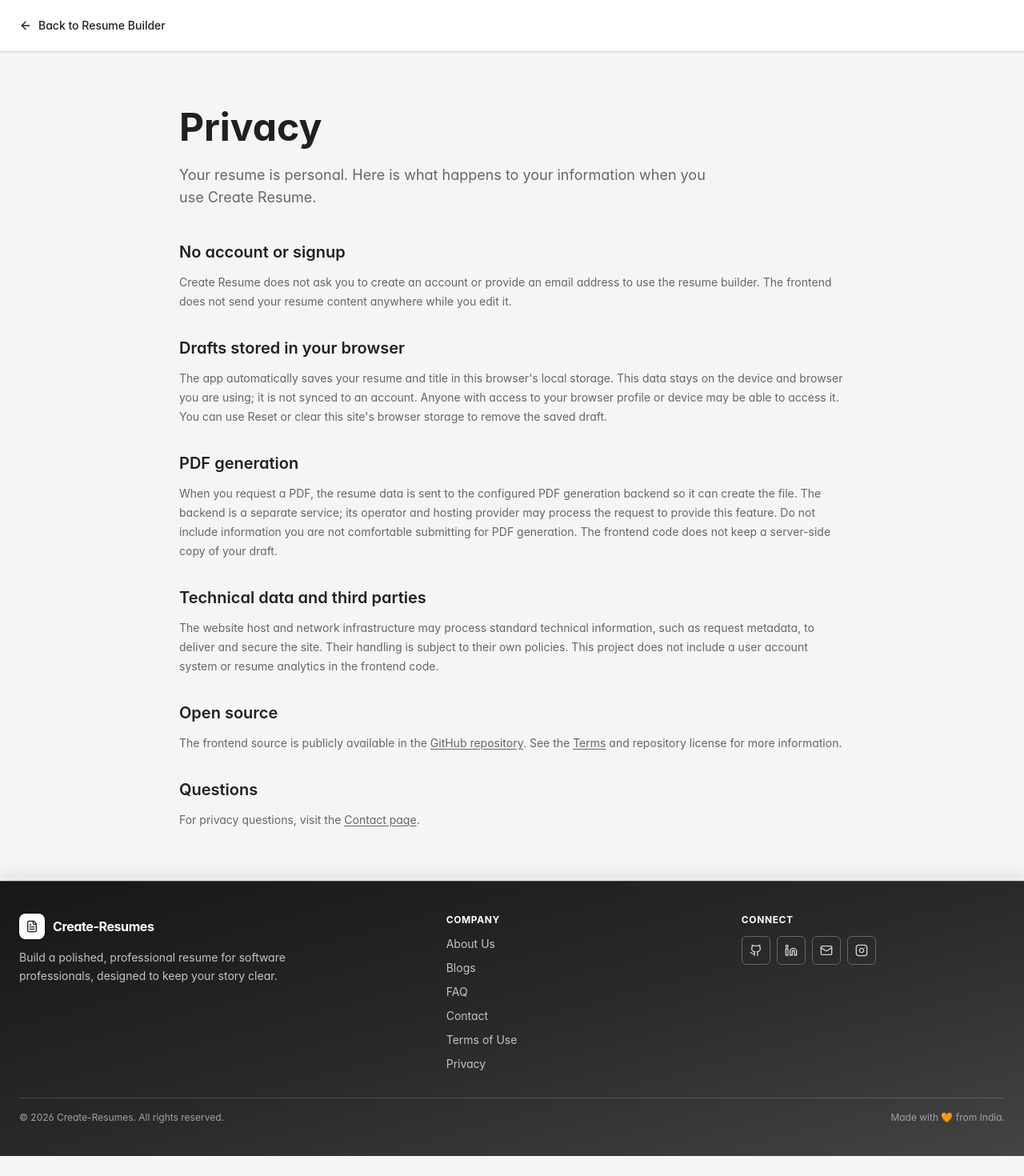
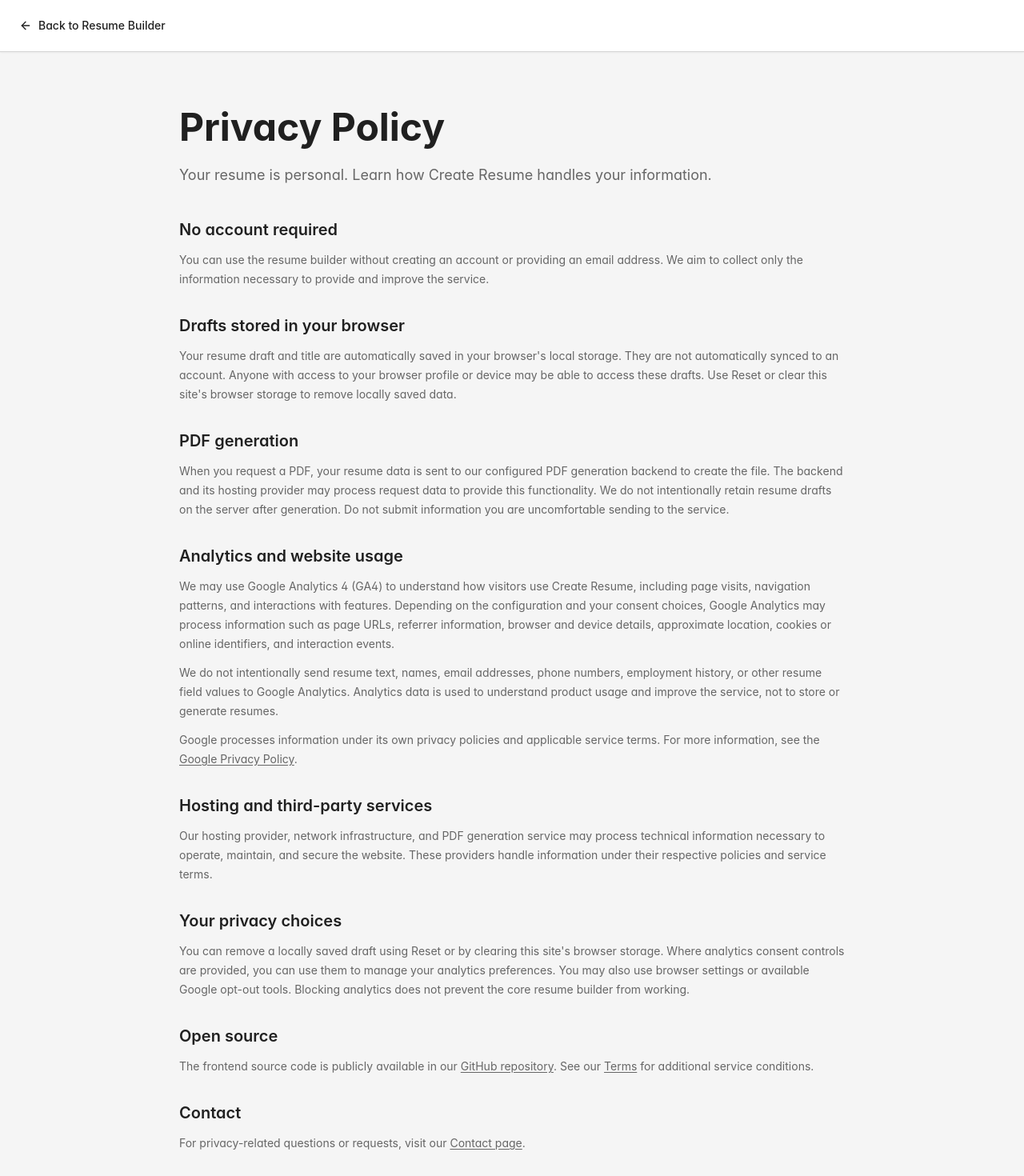
Before and after one commit to Gitanuj993/create-resume-ui, a React (Vite) app: page /privacy in a window 1280 px wide. Shown: the top 1470 px of the page at 80% size. Before the commit the page ends 1445 px from the top, so only its background shows below. Built offline with nearby package versions, Linux system fonts and the light colour scheme; no server answers.

Commit message:
Revise Privacy Policy content and structure

```diff
--- a/src/pages/Privacy.tsx
+++ b/src/pages/Privacy.tsx
@@ -1,31 +1,153 @@
+
 import { Link } from 'react-router-dom';
 import { StaticPageLayout } from '../components/StaticPageLayout';
 
 export const Privacy = () => (
-  <StaticPageLayout title="Privacy" description="Your resume is personal. Here is what happens to your information when you use Create Resume.">
+  <StaticPageLayout
+    title="Privacy Policy"
+    description="Your resume is personal. Learn how Create Resume handles your information."
+  >
     <section>
-      <h2 className="text-xl font-semibold mb-3">No account or signup</h2>
-      <p className="text-sm leading-6 text-[#666666]">Create Resume does not ask you to create an account or provide an email address to use the resume builder. The frontend does not send your resume content anywhere while you edit it.</p>
+      <h2 className="text-xl font-semibold mb-3">
+        No account required
+      </h2>
+      <p className="text-sm leading-6 text-[#666666]">
+        You can use the resume builder without creating an account
+        or providing an email address. We aim to collect only the
+        information necessary to provide and improve the service.
+      </p>
     </section>
+
     <section>
-      <h2 className="text-xl font-semibold mb-3">Drafts stored in your browser</h2>
-      <p className="text-sm leading-6 text-[#666666]">The app automatically saves your resume and title in this browser's local storage. This data stays on the device and browser you are using; it is not synced to an account. Anyone with access to your browser profile or device may be able to access it. You can use Reset or clear this site's browser storage to remove the saved draft.</p>
+      <h2 className="text-xl font-semibold mb-3">
+        Drafts stored in your browser
+      </h2>
+      <p className="text-sm leading-6 text-[#666666]">
+        Your resume draft and title are automatically saved in
+        your browser's local storage. They are not automatically
+        synced to an account. Anyone with access to your browser
+        profile or device may be able to access these drafts.
+        Use Reset or clear this site's browser storage to remove
+        locally saved data.
+      </p>
     </section>
+
     <section>
-      <h2 className="text-xl font-semibold mb-3">PDF generation</h2>
-      <p className="text-sm leading-6 text-[#666666]">When you request a PDF, the resume data is sent to the configured PDF generation backend so it can create the file. The backend is a separate service; its operator and hosting provider may process the request to provide this feature. Do not include information you are not comfortable submitting for PDF generation. The frontend code does not keep a server-side copy of your draft.</p>
+      <h2 className="text-xl font-semibold mb-3">
+        PDF generation
+      </h2>
+      <p className="text-sm leading-6 text-[#666666]">
+        When you request a PDF, your resume data is sent to our
+        configured PDF generation backend to create the file.
+        The backend and its hosting provider may process request
+        data to provide this functionality. We do not intentionally
+        retain resume drafts on the server after generation.
+        Do not submit information you are uncomfortable sending
+        to the service.
+      </p>
     </section>
+
     <section>
-      <h2 className="text-xl font-semibold mb-3">Technical data and third parties</h2>
-      <p className="text-sm leading-6 text-[#666666]">The website host and network infrastructure may process standard technical information, such as request metadata, to deliver and secure the site. Their handling is subject to their own policies. This project does not include a user account system or resume analytics in the frontend code.</p>
+      <h2 className="text-xl font-semibold mb-3">
+        Analytics and website usage
+      </h2>
+      <p className="text-sm leading-6 text-[#666666]">
+        We may use Google Analytics 4 (GA4) to understand how
+        visitors use Create Resume, including page visits,
+        navigation patterns, and interactions with features.
+        Depending on the configuration and your consent choices,
+        Google Analytics may process information such as page
+        URLs, referrer information, browser and device details,
+        approximate location, cookies or online identifiers,
+        and interaction events.
+      </p>
+      <p className="text-sm leading-6 text-[#666666] mt-3">
+        We do not intentionally send resume text, names, email
+        addresses, phone numbers, employment history, or other
+        resume field values to Google Analytics. Analytics data
+        is used to understand product usage and improve the
+        service, not to store or generate resumes.
+      </p>
+      <p className="text-sm leading-6 text-[#666666] mt-3">
+        Google processes information under its own privacy
+        policies and applicable service terms. For more
+        information, see the{' '}
+        <a
+          className="underline underline-offset-2 hover:text-[#202020]"
+          href="https://policies.google.com/privacy"
+          target="_blank"
+          rel="noreferrer"
+        >
+          Google Privacy Policy
+        </a>.
+      </p>
     </section>
+
     <section>
-      <h2 className="text-xl font-semibold mb-3">Open source</h2>
-      <p className="text-sm leading-6 text-[#666666]">The frontend source is publicly available in the <a className="underline underline-offset-2 hover:text-[#202020]" href="https://github.com/Gitanuj993/create-resume-ui" target="_blank" rel="noreferrer">GitHub repository</a>. See the <Link className="underline underline-offset-2 hover:text-[#202020]" to="/terms">Terms</Link> and repository license for more information.</p>
+      <h2 className="text-xl font-semibold mb-3">
+        Hosting and third-party services
+      </h2>
+      <p className="text-sm leading-6 text-[#666666]">
+        Our hosting provider, network infrastructure, and PDF
+        generation service may process technical information
+        necessary to operate, maintain, and secure the website.
+        These providers handle information under their respective
+        policies and service terms.
+      </p>
     </section>
+
     <section>
-      <h2 className="text-xl font-semibold mb-3">Questions</h2>
-      <p className="text-sm leading-6 text-[#666666]">For privacy questions, visit the <Link className="underline underline-offset-2 hover:text-[#202020]" to="/contact">Contact page</Link>.</p>
+      <h2 className="text-xl font-semibold mb-3">
+        Your privacy choices
+      </h2>
+      <p className="text-sm leading-6 text-[#666666]">
+        You can remove a locally saved draft using Reset or by
+        clearing this site's browser storage. Where analytics
+        consent controls are provided, you can use them to manage
+        your analytics preferences. You may also use browser
+        settings or available Google opt-out tools. Blocking
+        analytics does not prevent the core resume builder from
+        working.
+      </p>
+    </section>
+
+    <section>
+      <h2 className="text-xl font-semibold mb-3">
+        Open source
+      </h2>
+      <p className="text-sm leading-6 text-[#666666]">
+        The frontend source code is publicly available in our{' '}
+        <a
+          className="underline underline-offset-2 hover:text-[#202020]"
+          href="https://github.com/Gitanuj993/create-resume-ui"
+          target="_blank"
+          rel="noreferrer"
+        >
+          GitHub repository
+        </a>.
+        See our <Link
+          className="underline underline-offset-2 hover:text-[#202020]"
+          to="/terms"
+        >
+          Terms
+        </Link>{' '}
+        for additional service conditions.
+      </p>
+    </section>
+
+    <section>
+      <h2 className="text-xl font-semibold mb-3">
+        Contact
+      </h2>
+      <p className="text-sm leading-6 text-[#666666]">
+        For privacy-related questions or requests, visit our{' '}
+        <Link
+          className="underline underline-offset-2 hover:text-[#202020]"
+          to="/contact"
+        >
+          Contact page
+        </Link>.
+      </p>
     </section>
   </StaticPageLayout>
 );
```
